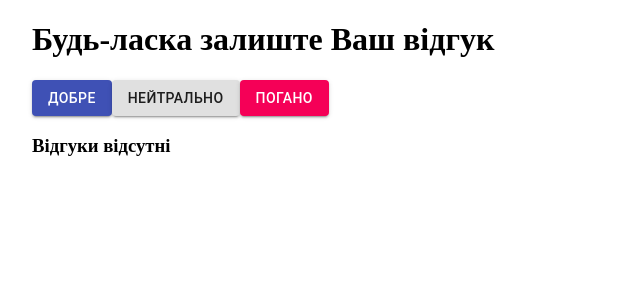
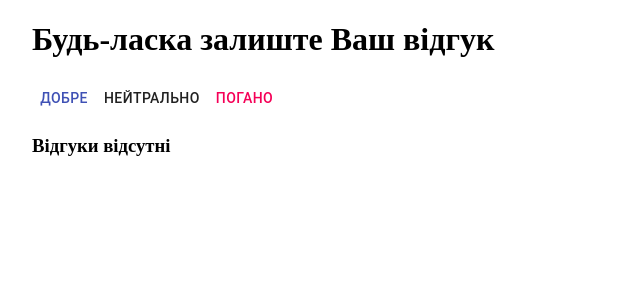
Before and after one commit to pashadidychenko/goit-react-hw-02-feedback, a React (Create React App) app: page / in a window 1280 px wide. Shown: the top 300 px of the page, without its empty margins (0-640 px from the left). Built offline with nearby package versions, Linux system fonts and the light colour scheme.

Commit message:
fix home work

```diff
--- a/src/App.js
+++ b/src/App.js
@@ -1,11 +1,6 @@
 import React from 'react';
-import Button from './components/Button.js';
-import Title from './components/Title.js';
-import Statistic from './components/Statistic.js';
-import TotalCounter from './components/Total.js';
-import Notification from './components/Notification.js';
+import Section from './components/Section.js';
 import Container from '@material-ui/core/Container';
-import PropTypes from 'prop-types';
 
 class App extends React.Component {
   state = {
@@ -18,52 +13,32 @@ class App extends React.Component {
     this.setState(state => ({ [el]: state[el] + 1 }));
   };
 
+  countTotalFeedback = () => {
+    const { good, neutral, bad } = this.state;
+    return good + neutral + bad;
+  };
+
+  countPositiveFeedbackPercentage = () => {
+    const { good, bad } = this.state;
+    return Math.round(good / (good + bad + 0.001) / 0.01);
+  };
+
   render() {
     const { good, neutral, bad } = this.state;
     return (
       <Container>
-        <Title />
-        <div>
-          <Button
-            type="button"
-            data="good"
-            message="Добре"
-            addFeedback={this.addFeedback}
-            color="primary"
-          />
-          <Button
-            type="button"
-            data="neutral"
-            message="Нейтрально"
-            addFeedback={this.addFeedback}
-            color="default"
-          />
-          <Button
-            type="button"
-            data="bad"
-            message="Погано"
-            addFeedback={this.addFeedback}
-            color="secondary"
-          />
-        </div>
-        {good > 0 || neutral > 0 || bad > 0 ? (
-          <div>
-            <Statistic good={good} neutral={neutral} bad={bad} />
-            <TotalCounter good={good} neutral={neutral} bad={bad} />
-          </div>
-        ) : (
-          <Notification message="Відгуки відсутні" />
-        )}
+        <Section
+          title="Будь-ласка залиште Ваш відгук"
+          good={good}
+          neutral={neutral}
+          bad={bad}
+          total={this.countTotalFeedback}
+          positivePercentage={this.countPositiveFeedbackPercentage}
+          addFeedback={this.addFeedback}
+        />
       </Container>
     );
   }
 }
 
 export default App;
-
-App.propTypes = {
-  good: PropTypes.number,
-  neutral: PropTypes.number,
-  bad: PropTypes.number,
-  message: PropTypes.string,
-};
--- a/src/components/Button.js
+++ /dev/null
@@ -1,13 +0,0 @@
-import React from 'react';
-import MaterialButton from '@material-ui/core/Button';
-
-const Button = props => {
-  const { color, addFeedback, data, message } = props;
-  return (
-    <MaterialButton variant="contained" color={color} onClick={() => addFeedback(data)}>
-      {message}
-    </MaterialButton>
-  );
-};
-
-export default Button;
--- /dev/null
+++ b/src/components/FeedbackOptions.js
@@ -0,0 +1,20 @@
+import React from 'react';
+import MaterialButton from '@material-ui/core/Button';
+
+const FeedbackOptions = ({ addFeedback }) => {
+  return (
+    <>
+      <MaterialButton type="button" color="primary" onClick={() => addFeedback('good')}>
+        Добре
+      </MaterialButton>
+      <MaterialButton type="button" color="default" onClick={() => addFeedback('neutral')}>
+        Нейтрально
+      </MaterialButton>
+      <MaterialButton type="button" color="secondary" onClick={() => addFeedback('bad')}>
+        Погано
+      </MaterialButton>
+    </>
+  );
+};
+
+export default FeedbackOptions;
--- /dev/null
+++ b/src/components/Section.js
@@ -0,0 +1,21 @@
+import React from 'react';
+import Statistic from './Statistic';
+import FeedbackOptions from './FeedbackOptions';
+import Notification from './Notification';
+
+const Section = props => {
+  const { title, good, neutral, bad, addFeedback } = props;
+  return (
+    <>
+      <h1>{title}</h1>
+      <FeedbackOptions addFeedback={addFeedback} />
+      {good > 0 || neutral > 0 || bad > 0 ? (
+        <Statistic dataProps={props} />
+      ) : (
+        <Notification message="Відгуки відсутні" />
+      )}
+    </>
+  );
+};
+
+export default Section;
--- a/src/components/Statistic.js
+++ b/src/components/Statistic.js
@@ -1,13 +1,15 @@
 import React, { Fragment } from 'react';
 
-const Statistic = props => {
-  const { good, neutral, bad } = props;
+const Statistic = ({ dataProps }) => {
+  const { good, neutral, bad, total, positivePercentage } = dataProps;
   return (
     <Fragment>
       <h2>Статистика</h2>
       <h3>Добре: {good}</h3>
       <h3>Нейтрально: {neutral}</h3>
       <h3>Погано: {bad}</h3>
+      <h3>Загальна кількість відгуків: {total()}</h3>
+      <h3>Статистика позитивних відгуків: {positivePercentage()} %</h3>
     </Fragment>
   );
 };
--- a/src/components/Title.js
+++ /dev/null
@@ -1,7 +0,0 @@
-import React from 'react';
-
-const Title = () => {
-  return <h1>Будь-ласка залиште Ваш відгук</h1>;
-};
-
-export default Title;
--- a/src/components/Total.js
+++ /dev/null
@@ -1,23 +0,0 @@
-import React, { Fragment } from 'react';
-import PropTypes from 'prop-types';
-
-const TotalCounter = props => {
-  const { good, neutral, bad } = props;
-  let goodFeedback = Math.round(good / (good + bad + 0.001) / 0.01);
-  return (
-    <Fragment>
-      <h3>Загальна кількість відгуків: {good + neutral + bad}</h3>
-      <h3>Статистика позитивних відгуків: {goodFeedback} %</h3>
-    </Fragment>
-  );
-};
-
-export default TotalCounter;
-
-TotalCounter.defaultProps = {
-  goodFeedback: 0,
-};
-
-TotalCounter.propTypes = {
-  goodFeedback: PropTypes.number.isRequired,
-};
```
Also changed, not shown: 1 other file (tests, documents, lock files or other folders).
